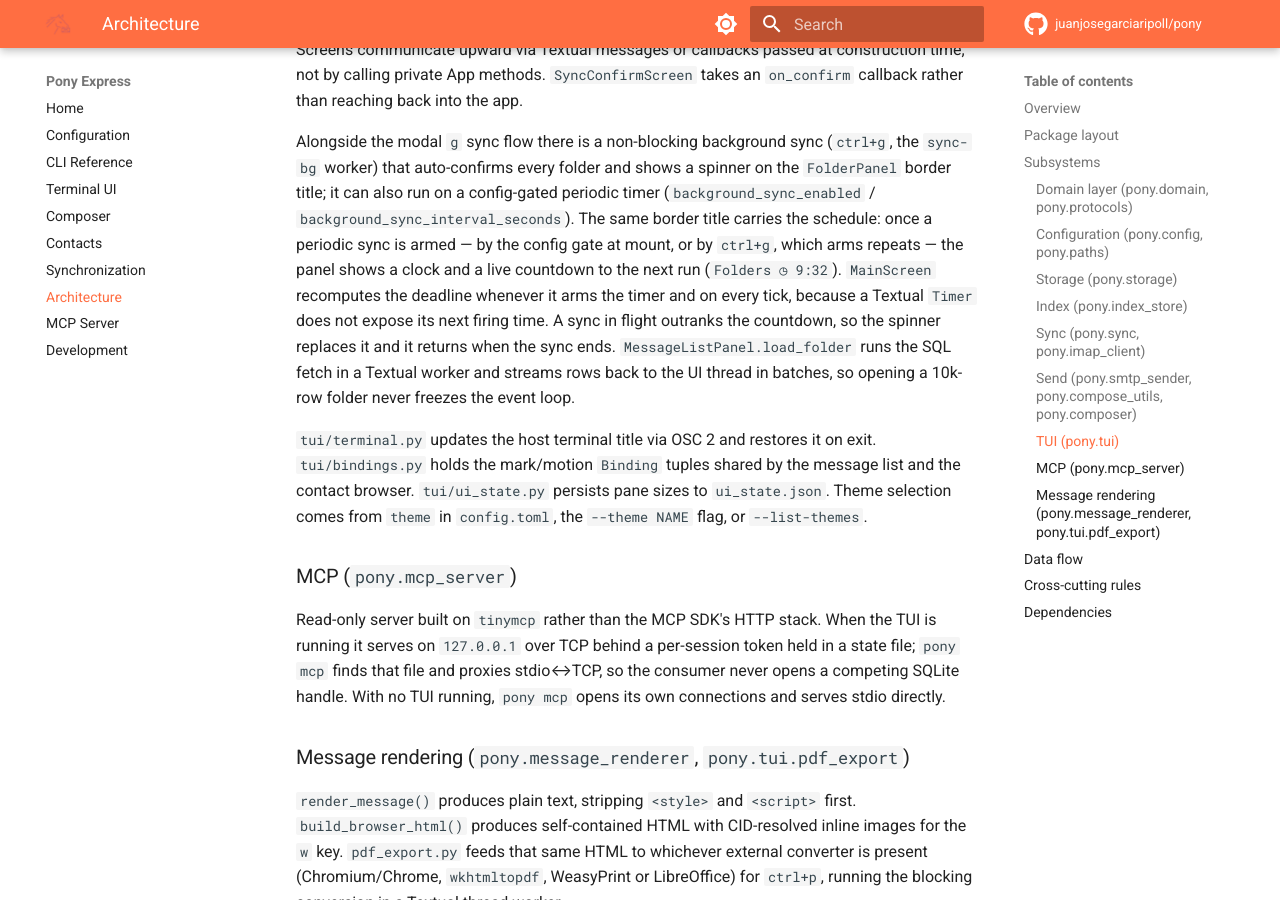
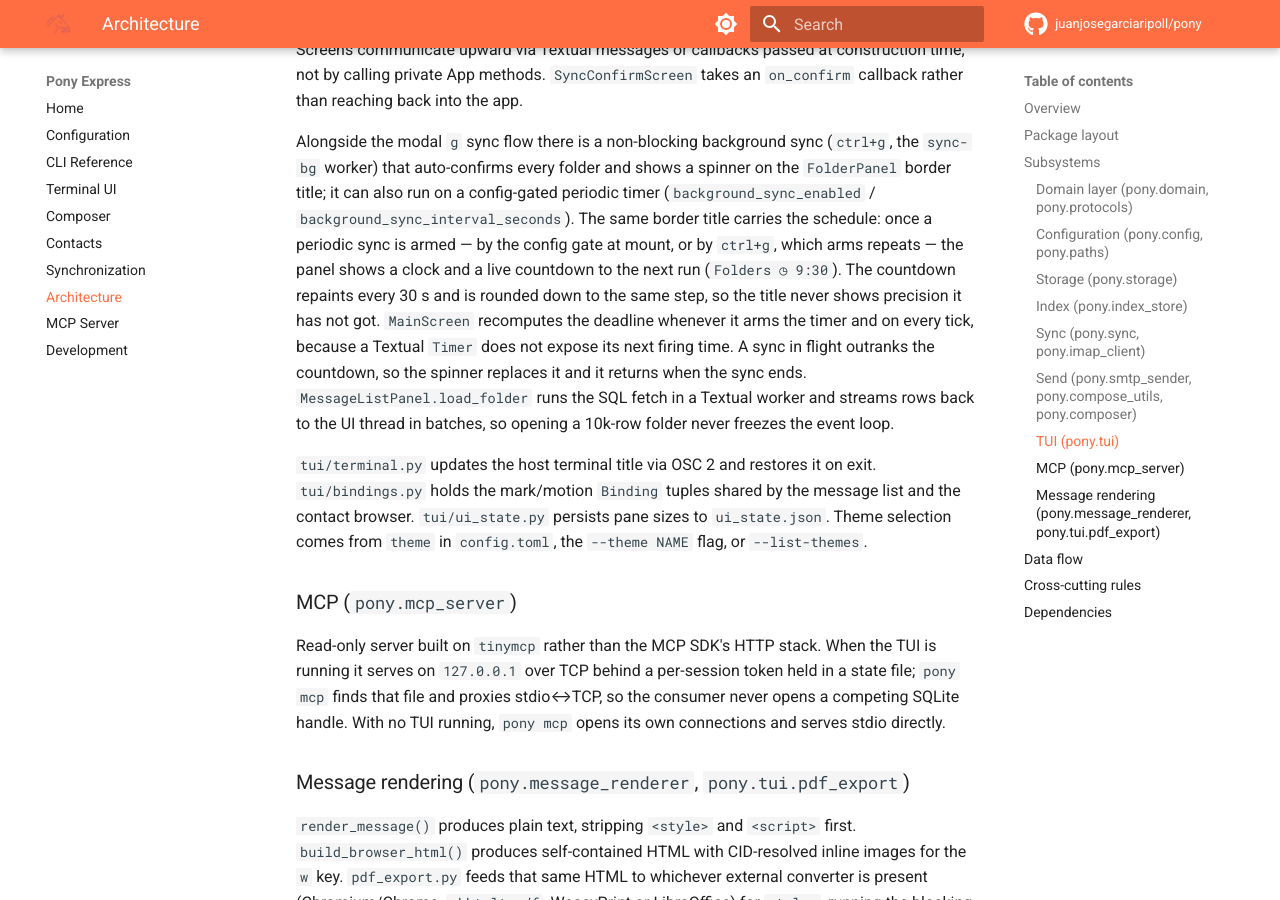
Before and after one commit to juanjosegarciaripoll/pony, an MkDocs documentation site: the page built from docs/architecture.md, in a window 1280 px wide and 900 px high, scrolled down 4546 px. Built offline with MkDocs 1.6.1 and Material for MkDocs 9.7.7, drawn with Linux system fonts in a browser that asks for light colours; comment, search, counter and statistics services are not loaded.

Commit message:
Repaint the sync countdown every 30s instead of every second
A border title nobody reads to the second does not need a per-second
timer on the event loop. One constant now sets both the repaint interval
and the rounding applied to the displayed value, so the two cannot drift:
the countdown steps 9:30, 9:00, 8:30, and never shows a precision it has
not got between ticks. Rounding is downward so the figure on screen never
overstates the remaining wait.

```diff
--- a/docs/architecture.md
+++ b/docs/architecture.md
@@ -227,9 +227,11 @@ spinner on the `FolderPanel` border title; it can also run on a config-gated
 periodic timer (`background_sync_enabled` / `background_sync_interval_seconds`).
 The same border title carries the schedule: once a periodic sync is armed —
 by the config gate at mount, or by `ctrl+g`, which arms repeats — the panel
-shows a clock and a live countdown to the next run (`Folders ◷ 9:32`).
-`MainScreen` recomputes the deadline whenever it arms the timer and on every
-tick, because a Textual `Timer` does not expose its next firing time. A sync
+shows a clock and a live countdown to the next run (`Folders ◷ 9:30`). The
+countdown repaints every 30 s and is rounded down to the same step, so the
+title never shows precision it has not got. `MainScreen` recomputes the
+deadline whenever it arms the timer and on every tick, because a Textual
+`Timer` does not expose its next firing time. A sync
 in flight outranks the countdown, so the spinner replaces it and it returns
 when the sync ends.
 `MessageListPanel.load_folder` runs the SQL fetch in a Textual worker and
```
Also changed, not shown: CHANGELOG.md (+3 -2 lines), 3 other files.
